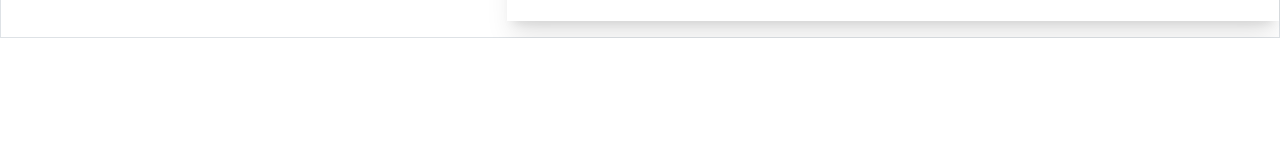
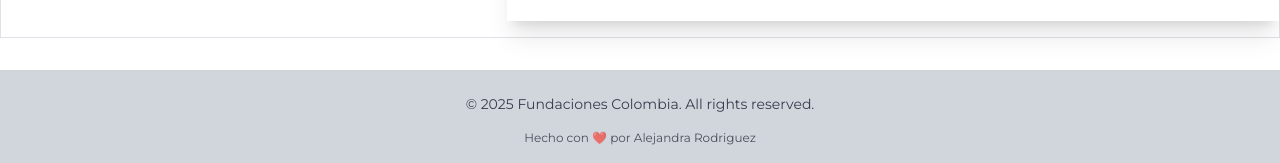
Before and after one commit to malejaroti/Website-fundaciones-colombia-client, a React (Vite) app: page / in a window 1280 px wide. Shown: the part 866-1029 px from the top of the page. Before the commit the page ends 904 px from the top, so only its background shows below. Built offline with nearby package versions, Linux system fonts and the light colour scheme; no server answers.

Commit message:
feat: Add Footer component and integrate it into the App layout

```diff
--- a/src/App.tsx
+++ b/src/App.tsx
@@ -10,14 +10,16 @@ import AboutPage from './pages/AboutPage'
 import NotFoundPage from './pages/NotFoundPage'
 import EditFoundation from './pages/EditFoundation';
 import InterventionsPage from './pages/InterventionsPage';
+import Footer from './components/Footer';
 
 function App() {
 
   return (
-    <>
-      <MyNavbar></MyNavbar>
+    <div className="min-h-screen flex flex-col">
+      <MyNavbar />
 
-      <div className="h-screen mt-[66px]">
+      {/* Main content area with top margin to clear fixed navbar */}
+      <div className="flex-1 mt-[66px]">
         <Routes>
           <Route path="/" element={<HomePage />} />
           <Route path="/fundaciones" element={<Fundaciones />} />
@@ -30,7 +32,8 @@ function App() {
           <Route path="*" element={<NotFoundPage />} />
         </Routes>
       </div>
-    </>
+      <Footer />
+    </div>
   )
 }
 
--- /dev/null
+++ b/src/components/Footer.tsx
@@ -0,0 +1,12 @@
+export default function Footer() {
+    return (
+        <footer className="bg-gray-300 text-gray-900 mt-8">
+            <div className="max-w-6xl mx-auto px-4 pt-6 pb-1 text-center font-montserrat">
+                <p className="text-sm opacity-80">
+                    &copy; {new Date().getFullYear()} Fundaciones Colombia. All rights reserved.
+                </p>
+                <p className="text-xs opacity-70">Hecho con ❤️ por Alejandra Rodriguez</p>
+            </div>
+        </footer>
+    );
+}
```
